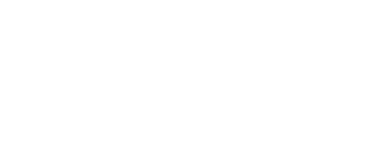
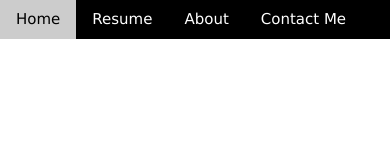
Before and after one commit to chaitanya25/chaitanya25.github.io, a plain HTML site: page Home.html in a window 390 px wide. Drawn offline with nearby package versions, Linux system fonts and the light colour scheme.

Commit message:
Done Contact Me
But fix the responsiveness

```diff
--- a/Home.html
+++ b/Home.html
@@ -2,9 +2,21 @@
 <html lang="en">
 <head>
     <meta charset="UTF-8">
-    <title>Title</title>
+    <title>Home Page</title>
+    <meta name="viewport" content="width=device-width , initial-scale=1" />
+    <link rel="stylesheet" href="RestStyleSheet.css" />
+    <link rel="stylesheet" href="https://www.w3schools.com/w3css/3/w3.css" />
+    <script type="text/javascript" src="Scripts.js" ></script>
 </head>
 <body>
+<div class="container">
+    <nav class="w3-bar w3-black">
+        <a href="Home.html" class="w3-button w3-bar-item">Home</a>
+        <a href="MyResume.html" class="w3-button w3-bar-item">Resume</a>
+        <a href="About.html" class="w3-button w3-bar-item">About</a>
+        <a href="Contact Me.html" class="w3-button w3-bar-item">Contact Me</a>
+    </nav>
 
+</div>
 </body>
 </html>
--- a/StyleSheet.css
+++ b/StyleSheet.css
@@ -1,8 +1,13 @@
 .card {
-    box-shadow : 0 28px 144px 0 rgba(19,49,69,8.2);
-    max-width: 300px;
-    margin:auto;
-    text-align:center;
+    box-shadow : 1027px 15px 45px 15px rgba(19, 49, 69, 1);
+    max-width: 322px;
+    margin: auto;
+    text-align: center;
+    padding-left: 1006px;
+}
+
+body {
+    background-image:url(Resources/Background1.jpg);
 }
 
 .title {
@@ -27,6 +32,6 @@ a {
     color:gray;
 }
 
-    button:hover, a:hover {
+button:hover, a:hover {
         opacity:0.5;
     }
```
Also changed, not shown: Resources/Background.jpg (added), Resources/Background1.jpg (added), Resources/ChaitanyaPhoto.jpg (added), RestStyleSheet.css (added).
